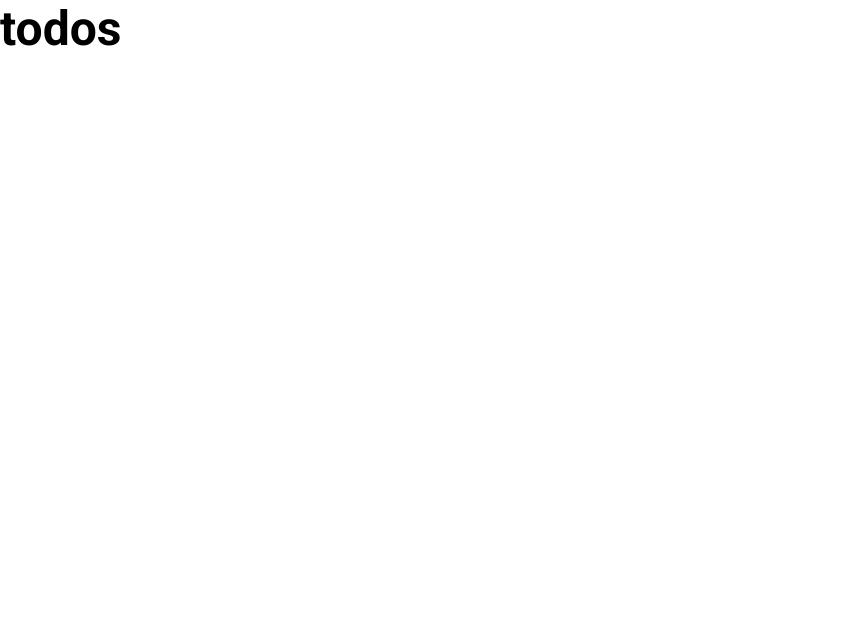
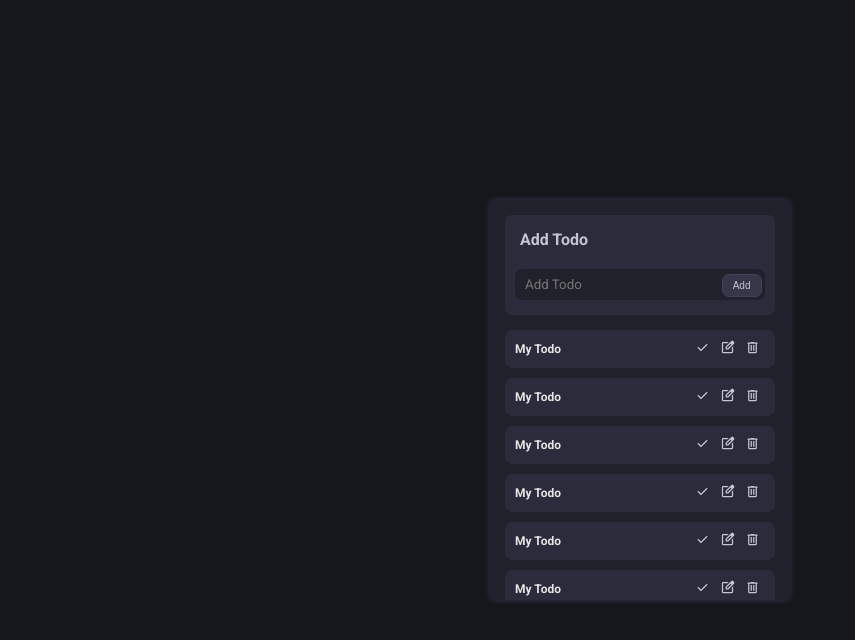
Before and after one commit to armandezfuli/todo-list-with-react-and-typescript, a React (Vite) app: page / in a window 1280 px wide. Shown: the top 640 px of the page, without its empty margins (0-855 px from the left). Built offline with nearby package versions, Linux system fonts and the light colour scheme.

Commit message:
complete ui seaction

```diff
--- a/index.html
+++ b/index.html
@@ -1,4 +1,4 @@
-<!doctype html>
+<!DOCTYPE html>
 <html lang="en">
     <head>
         <meta charset="UTF-8" />
@@ -7,7 +7,7 @@
         <title>Todo list with react.js and typescript</title>
     </head>
     <body>
-    <div id="root"></div>
+        <div id="root" class="flex center-x-y"></div>
         <script type="module" src="/src/main.tsx"></script>
     </body>
 </html>
--- a/src/App.tsx
+++ b/src/App.tsx
@@ -2,7 +2,6 @@ import React from "react"
 import Todos from "./Todos.tsx"
 
 const App: React.FC = () => {
-
 
     return (
         <>
--- a/src/Todos.tsx
+++ b/src/Todos.tsx
@@ -1,10 +1,20 @@
+import React from "react"
+import Todo from "./components/Todo/Todo"
+import AddTodo from "./components/AddTodo/AddTodo"
+import "./todos.scss"
 
-
-function Todos () {
-
+const Todos: React.FC = () => {
     return (
-        <div className="todos">
-            <h1>todos</h1>
+        <div className="todos flex column center-y">
+            <AddTodo />
+            <div className="todoContainer flex column center-y">
+                <Todo />
+                <Todo />
+                <Todo />
+                <Todo />
+                <Todo />
+                <Todo />
+            </div>
         </div>
     )
 }
--- /dev/null
+++ b/src/components/AddTodo/AddTodo.tsx
@@ -0,0 +1,17 @@
+import React from 'react'
+import "./addTodo.scss"
+
+const AddTodo: React.FC = () => {
+
+  return (
+    <div className='addTodo'>
+        <h1>Add Todo</h1>
+        <form>
+            <input type="text" placeholder="Add Todo" />
+            <button>Add</button>
+        </form>
+    </div>
+  )
+}
+
+export default AddTodo
--- /dev/null
+++ b/src/components/AddTodo/addTodo.scss
@@ -0,0 +1,59 @@
+.addTodo {
+    width: 90%;
+    background-color: hsl(240, 15%, 20%);
+    margin: 1.5rem 0;
+    border-radius: 0.7rem;
+    padding: 1.5rem 0rem;
+    text-align: center;
+
+    h1 {
+        font-size: 1.6rem;
+        margin-bottom: 2rem;
+        color: hsl(240, 15%, 80%);
+        text-align: left;
+        padding-left: 1.5rem;
+    }
+
+    form {
+        position: relative;
+
+        input {
+            width: 25rem;
+            padding: 0.8rem 1rem;
+            font-family: inherit;
+            border: none;
+            border-radius: 0.7rem;
+            background-color: hsl(240, 15%, 15%);
+            color: hsl(0%, 0%, 90%);
+            padding-right: 5rem;
+
+            &:focus {
+                outline: .1rem solid hsl(240, 15%, 40%);
+            }
+        }
+
+        button {
+            position: absolute;
+            top: 15%;
+            right: 5%;
+            border: none;
+            border-radius: 0.7rem;
+            font-size: 1rem;
+            padding: 0.5rem 1rem;
+            background-color: hsl(240, 15%, 25%);
+            color: hsl(240, 15%, 80%);
+            cursor: pointer;
+            transform: translateY(-40%);
+            transform: scale(1);
+            transition: background-color, transform, color 300ms ease-in-out;
+            border: 1px solid hsl(240, 15%, 30%);
+
+            &:hover {
+                background-color: hsl(240, 15%, 20%);
+                transform: scale(1.1);
+                color: hsl(240, 15%, 90%);
+
+            }
+        }
+    }
+}
--- /dev/null
+++ b/src/components/Todo/Todo.tsx
@@ -0,0 +1,40 @@
+import React from "react"
+import "./todo.scss"
+
+const Todo: React.FC = () => {
+    return (
+        // done
+        <div className="todo">
+            <h2>My Todo</h2>
+            <button className="doneBtn">
+                <svg
+                    xmlns="http://www.w3.org/2000/svg"
+                    height="15"
+                    viewBox="0 -960 960 960"
+                    width="15">
+                    <path d="M382-240 154-468l57-57 171 171 367-367 57 57-424 424Z" />
+                </svg>
+            </button>
+            <button className="editBtn">
+                <svg
+                    xmlns="http://www.w3.org/2000/svg"
+                    height="15"
+                    viewBox="0 -960 960 960"
+                    width="15">
+                    <path d="M200-120q-33 0-56.5-23.5T120-200v-560q0-33 23.5-56.5T200-840h357l-80 80H200v560h560v-278l80-80v358q0 33-23.5 56.5T760-120H200Zm280-360ZM360-360v-170l367-367q12-12 27-18t30-6q16 0 30.5 6t26.5 18l56 57q11 12 17 26.5t6 29.5q0 15-5.5 29.5T897-728L530-360H360Zm481-424-56-56 56 56ZM440-440h56l232-232-28-28-29-28-231 231v57Zm260-260-29-28 29 28 28 28-28-28Z" />
+                </svg>
+            </button>
+            <button className="addBtn">
+                <svg
+                    xmlns="http://www.w3.org/2000/svg"
+                    height="15"
+                    viewBox="0 -960 960 960"
+                    width="15">
+                    <path d="M280-120q-33 0-56.5-23.5T200-200v-520h-40v-80h200v-40h240v40h200v80h-40v520q0 33-23.5 56.5T680-120H280Zm400-600H280v520h400v-520ZM360-280h80v-360h-80v360Zm160 0h80v-360h-80v360ZM280-720v520-520Z" />
+                </svg>
+            </button>
+        </div>
+    )
+}
+
+export default Todo
--- /dev/null
+++ b/src/components/Todo/todo.scss
@@ -0,0 +1,123 @@
+.todo {
+    display: grid;
+    grid-template-columns: 7fr 1fr 1fr 1fr;
+    align-items: center;
+    width: 90%;
+    padding: 1rem;
+    justify-content: space-between;
+    background-color: hsl(240%, 15%, 20%);
+    border-radius: 0.7rem;
+    margin-bottom: 1rem;
+
+    h2 {
+        font-size: 1.2rem;
+    }
+
+    .addBtn {
+        border: none;
+        outline: none;
+        background: none;
+        cursor: pointer;
+
+        svg {
+            fill: hsl(240%, 15%, 80%);
+            transition: fill 300ms ease-in-out;
+        }
+
+        &:hover {
+            svg {
+                fill: hsl(0, 60%, 45%);
+            }
+        }
+    }
+
+    .doneBtn {
+        border: none;
+        outline: none;
+        background: none;
+        cursor: pointer;
+
+        svg {
+            fill: hsl(240%, 15%, 80%);
+            transition: fill 300ms ease-in-out;
+        }
+
+        &:hover {
+            svg {
+                fill: hsl(130%, 60%, 45%);
+            }
+        }
+    }
+
+    .editBtn {
+        border: none;
+        outline: none;
+        background: none;
+        cursor: pointer;
+
+        svg {
+            fill: hsl(240%, 15%, 80%);
+            transition: fill 300ms ease-in-out;
+        }
+
+        &:hover {
+            svg {
+                fill: hsl(220%, 60%, 45%);
+            }
+        }
+    }
+}
+
+.done {
+
+    h2 {
+        text-decoration: line-through;
+        color: hsl(240%, 10%, 33%);
+    }
+
+    .addBtn {
+        cursor: default;
+
+        svg {
+            fill: hsl(240%, 10%, 33%);
+
+        }
+
+        &:hover {
+            svg {
+                fill: hsl(240%, 10%, 33%);
+            }
+        }
+    }
+
+    .doneBtn {
+        cursor: default;
+
+        svg {
+            fill: hsl(240%, 10%, 33%);
+
+        }
+
+        &:hover {
+            svg {
+                fill: hsl(240%, 10%, 33%);
+            }
+        }
+    }
+
+    .editBtn {
+        cursor: default;
+
+        svg {
+            fill: hsl(240%, 10%, 33%);
+
+        }
+
+        &:hover {
+            svg {
+                fill: hsl(240%, 10%, 33%);
+            }
+        }
+    }
+
+}
--- a/src/styles/main.scss
+++ b/src/styles/main.scss
@@ -1,17 +1,46 @@
 @import "./components/fonts.scss";
 
-
-*, *::after, *::before {
+*,
+*::after,
+*::before {
     margin: 0;
     padding: 0;
     box-sizing: border-box;
 }
 
-body {
-    font-family: "Roboto";
+html {
     font-size: 62.5%;
 }
 
-h1 {
-    font-size: 3rem;
+body {
+    font-family: "Roboto";
+    background-color: hsl(240, 15%, 10%);
+    color: hsl(0%, 0%, 90%);
+    min-height: 100vh;
 }
+
+#root {
+    width: 100%;
+    min-height: 100vh;
+}
+
+.flex {
+    display: flex;
+}
+
+.center-x {
+    justify-content: center;
+}
+
+.center-y {
+    align-items: center;
+}
+
+.center-x-y {
+    justify-content: center;
+    align-items: center;
+}
+
+.column {
+    flex-direction: column;
+}
--- /dev/null
+++ b/src/todos.scss
@@ -0,0 +1,17 @@
+.todos {
+    width: 30rem;
+    height: 40rem;
+    background-color: hsl(240, 15%, 15%);
+    box-shadow: 0px 0px 5px 1px hsla(240, 15%, 40%, 0.4);
+    border-radius: .7rem;
+
+    .todoContainer {
+        width: 100%;
+        height: 27rem;
+        overflow: hidden;
+        overflow: scroll;
+        overflow-x: hidden;
+
+
+    }
+}
```
Also changed, not shown: 1 other file (tests, documents, lock files or other folders). Lines whose indentation alone changed are shown as unchanged.
